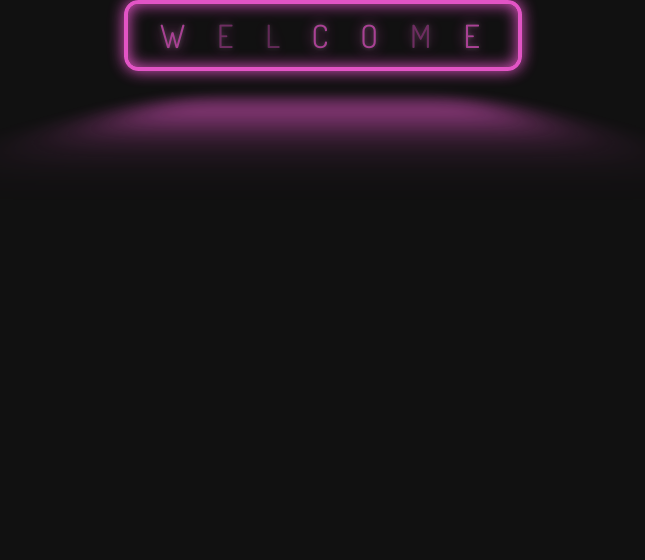
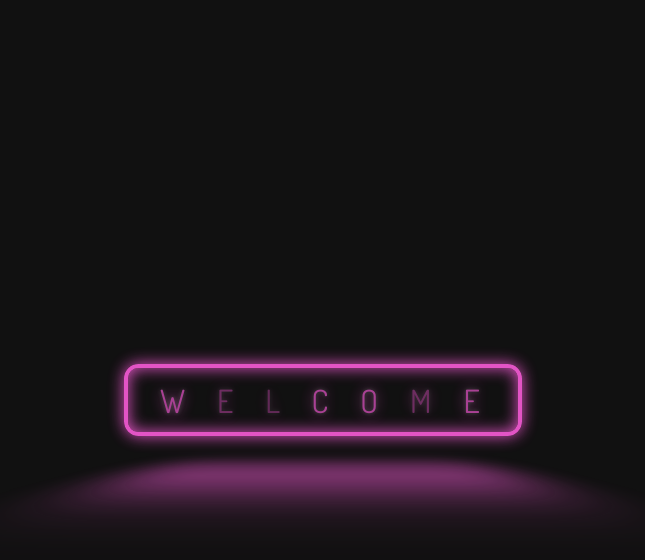
Before and after one commit to jessicaagren/portfolio, a React (Vite) app: page / in a window 1280 px wide. Shown: the top 560 px of the page, without its empty margins (317-962 px from the left). Built offline with nearby package versions, Linux system fonts and the light colour scheme.

Commit message:
Add styling for main layout

```diff
--- a/src/App.scss
+++ b/src/App.scss
@@ -1,14 +1,19 @@
+@import url('https://fonts.googleapis.com/css?family=Dosis');
+
 html,
 body {
   height: 100%;
   width: 100%;
   overflow: hidden;
+  font-family: 'Dosis', Helvetica, Arial, sans-serif;
 }
 
 #root {
   margin: 0;
   display: flex;
   flex-direction: column;
+  justify-content: center;
+  align-items: center;
   height: 100%;
 }
 
@@ -37,3 +42,8 @@ main {
   display: flex;
   justify-content: center;
 }
+
+.ProjectsPage {
+  display: flex;
+  gap: 2rem;
+}
--- a/src/components/NeonSign/NeonSign.scss
+++ b/src/components/NeonSign/NeonSign.scss
@@ -1,4 +1,4 @@
-@import url('https://fonts.googleapis.com/css?family=Dosis');
+// @import url('https://fonts.googleapis.com/css?family=Dosis');
 
 :root {
   // --glow-color: hsl(186 100% 69%);
@@ -21,7 +21,7 @@
   border-radius: 0.45em;
   background: none;
   perspective: 2em;
-  font-family: 'Dosis', Helvetica, Arial, sans-serif;
+  //   font-family: 'Dosis', Helvetica, Arial, sans-serif;
   font-size: 2em;
   font-weight: 900;
   letter-spacing: 1em;
```
